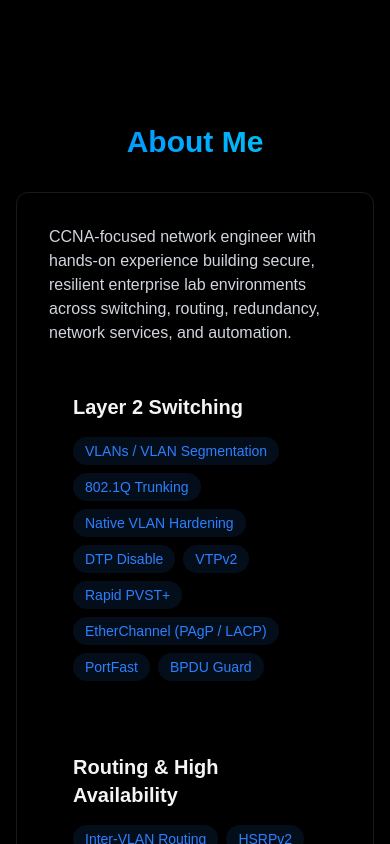
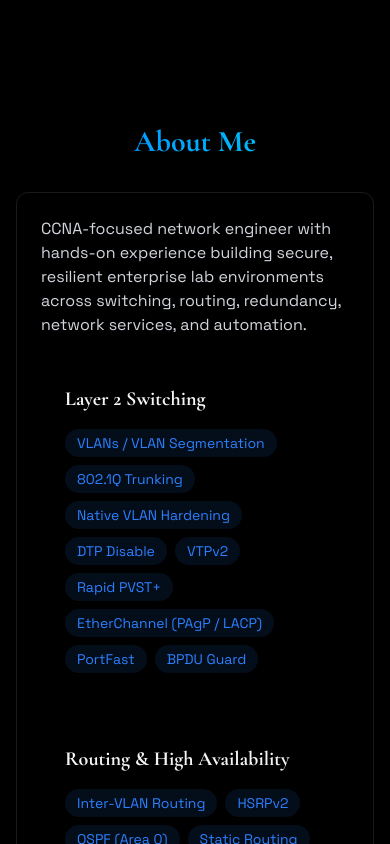
Before and after one commit to ras-dec19/eyuel-portfolio, a React (Vite) app: page / in a window 390 px wide. Shown: the part 800-1644 px from the top of the page. Built offline with nearby package versions, Linux system fonts and the light colour scheme; no server answers.

Commit message:
Mobile view fix

```diff
--- a/index.html
+++ b/index.html
@@ -5,7 +5,9 @@
     <link rel="icon" type="image/svg+xml" href="/portfolio.svg" />
     <link rel="preconnect" href="https://fonts.googleapis.com">
     <link rel="preconnect" href="https://fonts.gstatic.com" crossorigin>
-    <link href="https://fonts.googleapis.com/css2?family=Space+Grotesk:wght@300..700&display=swap" rel="stylesheet">
+    <link
+      href="https://fonts.googleapis.com/css2?family=Cormorant+Garamond:wght@400;500;600;700&family=Space+Grotesk:wght@300;400;500;600;700&display=swap"
+      rel="stylesheet">
     <meta name="viewport" content="width=device-width, initial-scale=1.0" />
     <title>beautiful-portfolio</title>
   </head>
--- a/src/components/sections/About.jsx
+++ b/src/components/sections/About.jsx
@@ -80,17 +80,14 @@ export const About = () => {
   ];
 
   return (
-    <section
-      id="about"
-      className="min-h-screen flex justify-center items-start md:items-center py-20"
-    >
+    <section id="about" className="scroll-mt-24 py-20 px-4">
       <RevealOnScroll>
-        <div className="w-full max-w-3xl mx-auto px-4">
+        <div className="w-full max-w-3xl mx-auto">
           <h2 className="text-3xl font-bold mb-8 bg-gradient-to-r from-blue-500 to-cyan-400 bg-clip-text text-transparent text-center">
             About Me
           </h2>
 
-          <div className="rounded-xl p-8 border-white/10 border hover:-translate-y-1 transition-all">
+          <div className="rounded-xl p-6 sm:p-8 border-white/10 border hover:-translate-y-1 transition-all">
             <p className="text-gray-300 mb-6">
               CCNA-focused network engineer with hands-on experience building
               secure, resilient enterprise lab environments across switching,
--- a/src/index.css
+++ b/src/index.css
@@ -8,9 +8,18 @@ body,
   width: 100%;
   max-width: 100%;
   overflow-x: hidden;
-  font-family: "Space-Grotesk", sans-serif;
+  font-family: "Space Grotesk", sans-serif;
   background: #0a0a0a;
   color: #f3f4f6;
+}
+
+h1,
+h2,
+h3,
+h4,
+button,
+a {
+  font-family: "Cormorant Garamond", serif;
 }
 
 *,
```
